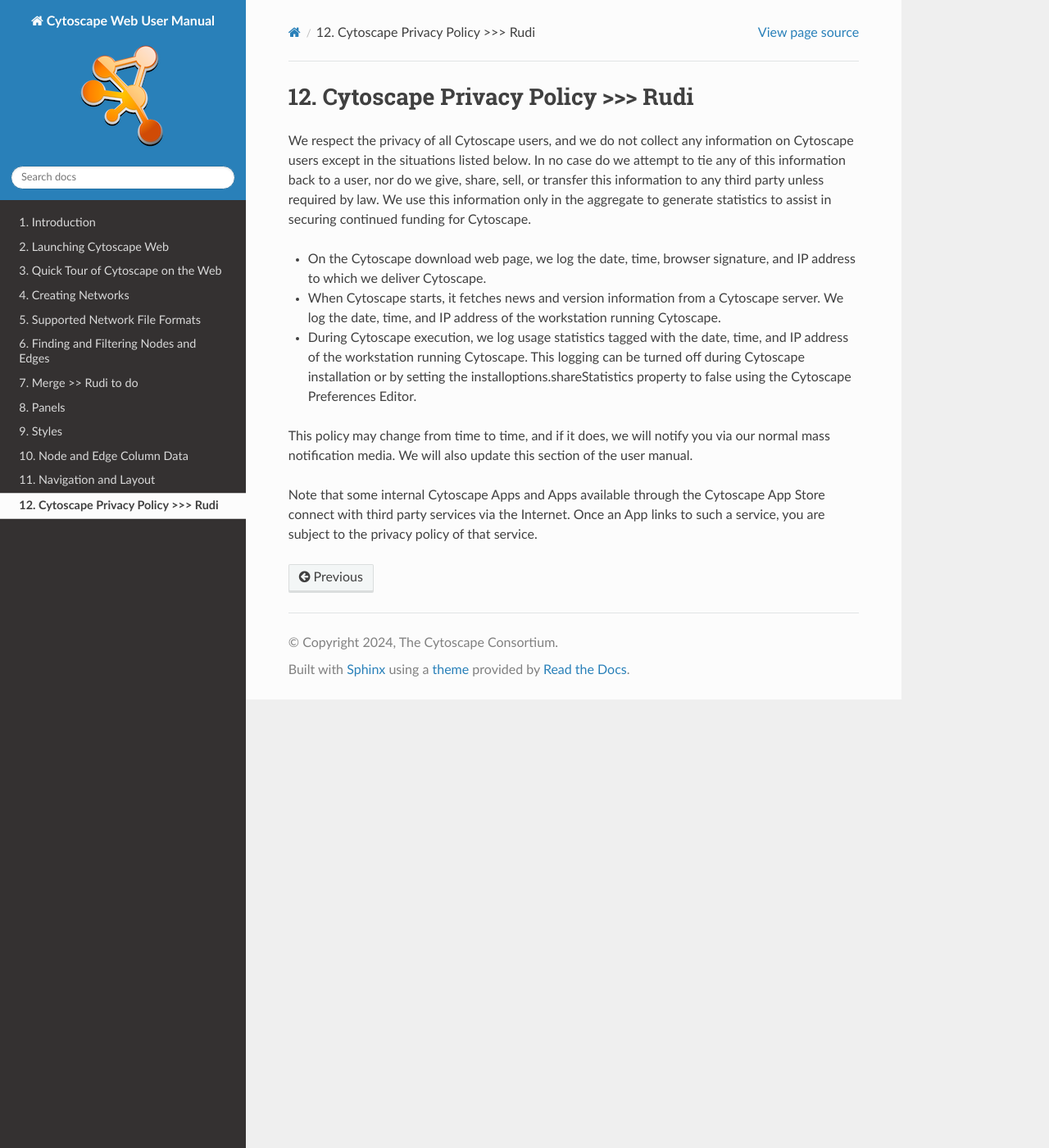
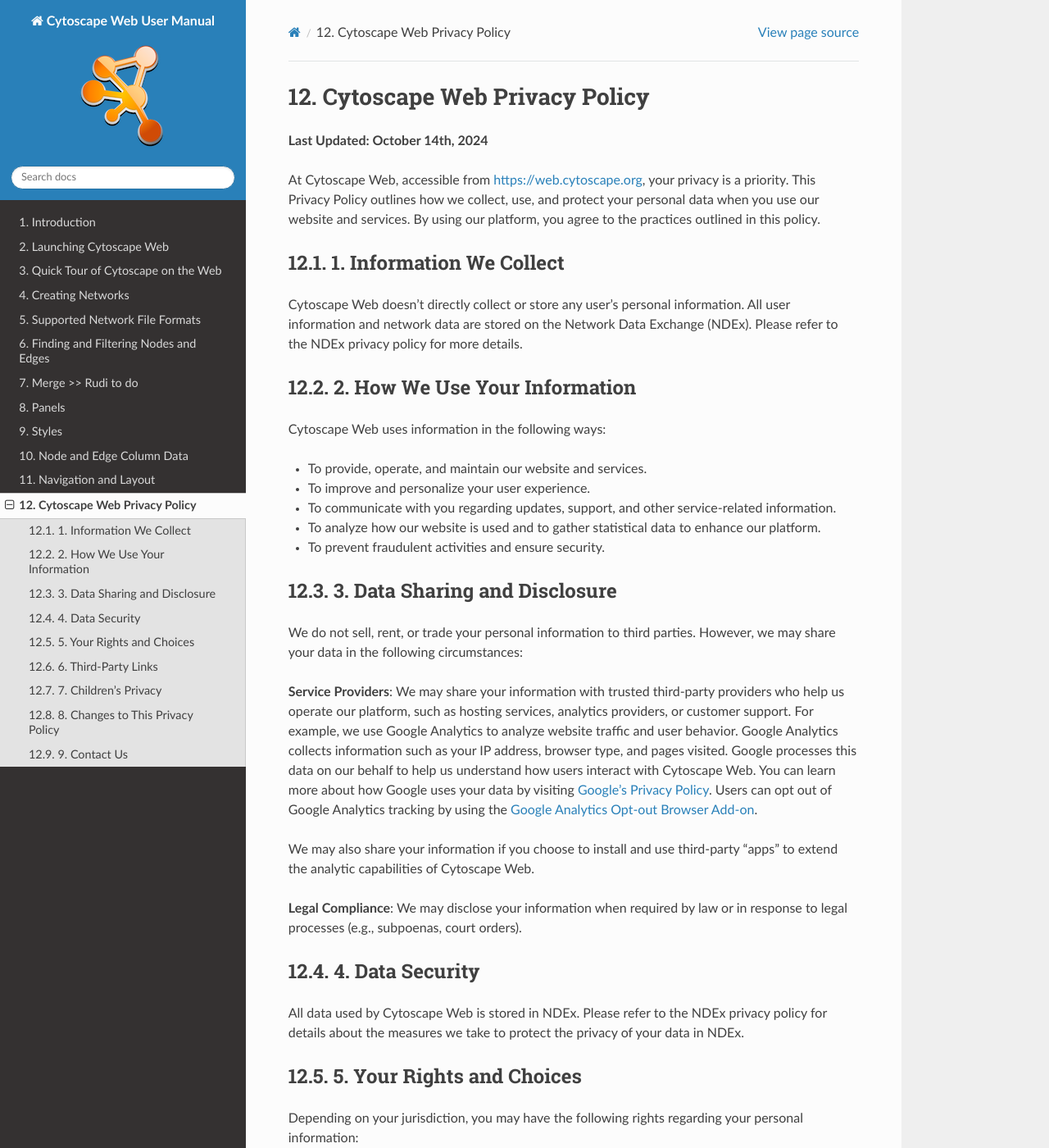
Before and after one commit to cytoscape/web-cytoscape-manual, a Sphinx documentation site: the page built from docs/Cytoscape_Privacy_Policy.md, in a window 1280 px wide and 1400 px high. Shown: the whole window at 82% size. Built offline with Sphinx 7.4.7 and the Read the Docs theme 3.1.0, drawn with Linux system fonts in a browser that asks for light colours; some of the changed text lies outside the part shown.

Commit message:
Update Cytoscape_Web_Privacy_Policy.md

```diff
--- a/docs/Cytoscape_Privacy_Policy.md
+++ b/docs/Cytoscape_Privacy_Policy.md
@@ -1,34 +1,63 @@
-Cytoscape Privacy Policy >>> Rudi
+Cytoscape Web Privacy Policy
 ===========================
 <a id="cytoscape_privacy_policy"> </a>
 
-We respect the privacy of all Cytoscape users, and we do not collect any
-information on Cytoscape users except in the situations listed below. In
-no case do we attempt to tie any of this information back to a user, nor
-do we give, share, sell, or transfer this information to any third party
-unless required by law. We use this information only in the aggregate to
-generate statistics to assist in securing continued funding for
-Cytoscape.
+**Last Updated: October 14th, 2024**
 
--   On the Cytoscape download web page, we log the date, time, browser
-    signature, and IP address to which we deliver Cytoscape.
+At Cytoscape Web, accessible from [https://web.cytoscape.org](https://web.cytoscape.org), your privacy is a priority. This Privacy Policy outlines how we collect, use, and protect your personal data when you use our website and services. By using our platform, you agree to the practices outlined in this policy.
 
--   When Cytoscape starts, it fetches news and version information
-    from a Cytoscape server. We log the date, time, and IP address
-    of the workstation running Cytoscape.
+## 1. Information We Collect
 
--   During Cytoscape execution, we log usage statistics tagged with the date,
-    time, and IP address of the workstation running Cytoscape. This
-    logging can be turned off during Cytoscape installation or by
-    setting the installoptions.shareStatistics property to false using
-    the Cytoscape Preferences Editor.
+Cytoscape Web doesn’t directly collect or store any user’s personal information. All user information and network data are stored on the Network Data Exchange (NDEx). Please refer to the NDEx privacy policy for more details.
 
+## 2. How We Use Your Information
 
-This policy may change from time to time, and if it does, we will notify
-you via our normal mass notification media. We will also update this
-section of the user manual.
+Cytoscape Web uses information in the following ways:
 
-Note that some internal Cytoscape Apps and Apps available through the
-Cytoscape App Store connect with third party services via the Internet.
-Once an App links to such a service, you are subject to the privacy
+- To provide, operate, and maintain our website and services.
+- To improve and personalize your user experience.
+- To communicate with you regarding updates, support, and other service-related information.
+- To analyze how our website is used and to gather statistical data to enhance our platform.
+- To prevent fraudulent activities and ensure security.
+
+## 3. Data Sharing and Disclosure
+
+We do not sell, rent, or trade your personal information to third parties. However, we may share your data in the following circumstances:
+
+**Service Providers**: We may share your information with trusted third-party providers who help us operate our platform, such as hosting services, analytics providers, or customer support. For example, we use Google Analytics to analyze website traffic and user behavior. Google Analytics collects information such as your IP address, browser type, and pages visited. Google processes this data on our behalf to help us understand how users interact with Cytoscape Web. You can learn more about how Google uses your data by visiting [Google's Privacy Policy](https://policies.google.com/privacy). Users can opt out of Google Analytics tracking by using the [Google Analytics Opt-out Browser Add-on](https://tools.google.com/dlpage/gaoptout).
+
+We may also share your information if you choose to install and use third-party “apps” to extend the analytic capabilities of Cytoscape Web.
+
+**Legal Compliance**: We may disclose your information when required by law or in response to legal processes (e.g., subpoenas, court orders).
+
+## 4. Data Security
+
+All data used by Cytoscape Web is stored in NDEx. Please refer to the NDEx privacy policy for details about the measures we take to protect the privacy of your data in NDEx.
+
+## 5. Your Rights and Choices
+
+Depending on your jurisdiction, you may have the following rights regarding your personal information:
+
+- **Access**: You may request a copy of the personal data we hold about you.
+- **Correction**: You can ask us to correct inaccurate or incomplete information.
+- **Deletion**: You may request the deletion of your personal data, subject to certain legal exceptions.
+- **Withdrawal of Consent**: If we process your data based on your consent, you have the right to withdraw your consent at any time.
+
+To exercise these rights, please contact us at [support@cytoscape.org](mailto:support@cytoscape.org).
+
+## 6. Third-Party Links
+
+Cytoscape Web may contain links to external websites that are not operated by us. We are not responsible for the privacy practices or content of these external sites. We encourage you to review their privacy policies.
+
+## 7. Children's Privacy
+
+Our services are not intended for individuals under the age of 13. We do not knowingly collect personal information from children under 13. If we learn that we have inadvertently gathered personal data from a child, we will take steps to delete it.
+
+## 8. Changes to This Privacy Policy
+
+We may update this Privacy Policy from time to time to reflect changes in our practices or legal obligations. Any updates will be posted on this page with the revised "Last Updated" date. We encourage you to review this policy periodically to stay informed of any changes.
+
+## 9. Contact Us
+
+If you have any questions or concerns about this Privacy Policy, please reach out to us by email at [support@cytoscape.org](mailto:support@cytoscape.org).
 policy of that service.
```
